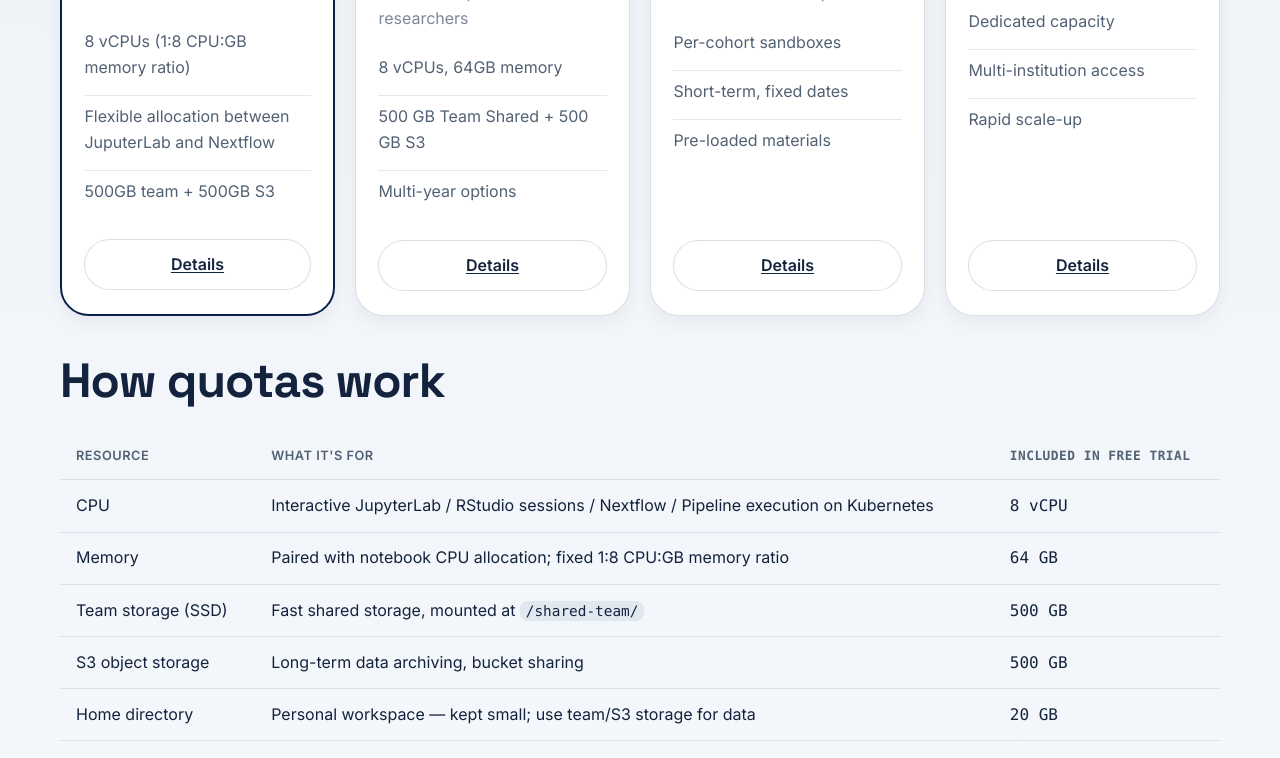
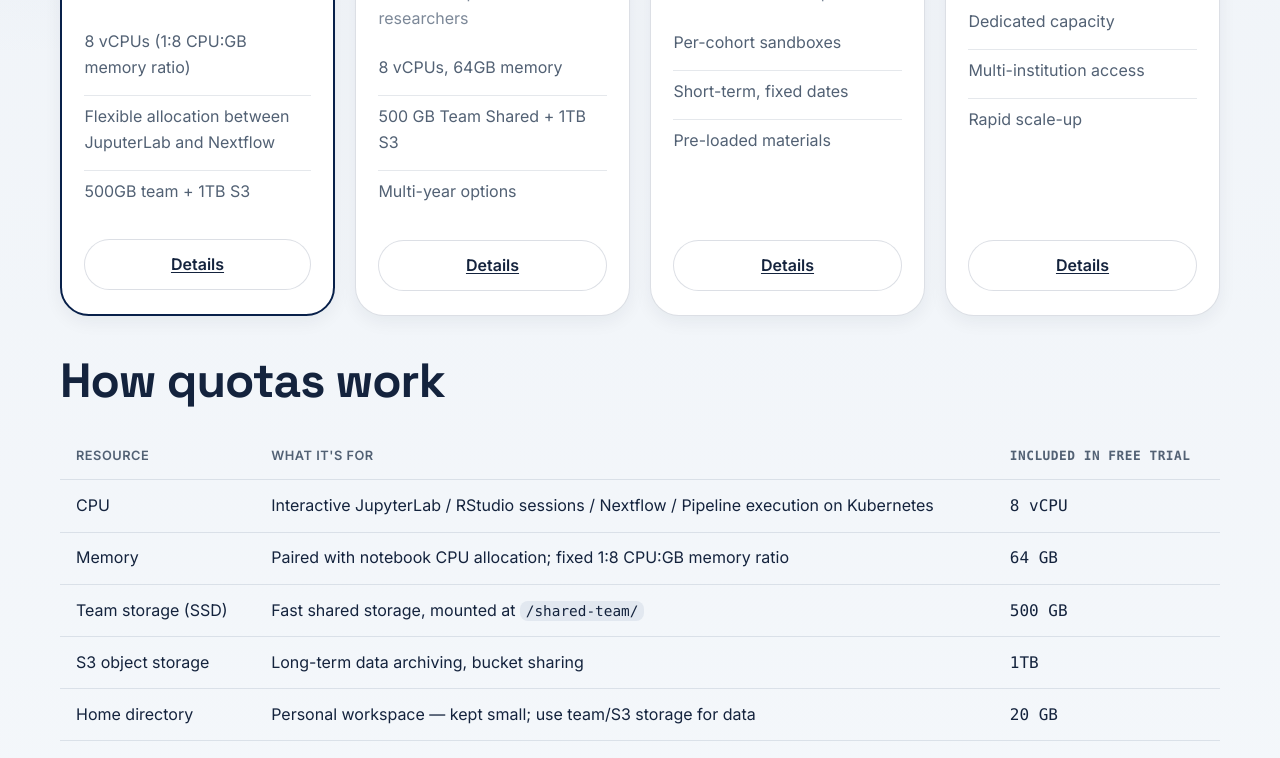
Before and after one commit to MRC-CLIMB/website, a Jekyll site: the page built from pricing/index.md, in a window 1280 px wide and 1400 px high, scrolled down 673 px. Shown: the part 154-912 px from the top of the window. Built offline with Jekyll 4.4.1, drawn with Linux system fonts in a browser that asks for light colours.

Commit message:
Update index.md

```diff
--- a/pricing/index.md
+++ b/pricing/index.md
@@ -23,7 +23,7 @@ permalink: /pricing/
     <ul>
       <li>8 vCPUs (1:8 CPU:GB memory ratio)</li>
       <li>Flexible allocation between JuputerLab and Nextflow</li>
-      <li>500GB team + 500GB S3</li>
+      <li>500GB team + 1TB S3</li>
     </ul>
     <a class="btn secondary" href="{{ '/pricing/trial/' | relative_url }}">Details</a>
   </div>
@@ -33,7 +33,7 @@ permalink: /pricing/
     <div class="plan-note">Labs &amp; independent researchers</div>
     <ul>
       <li>8 vCPUs, 64GB memory</li>
-      <li>500 GB Team Shared + 500 GB S3</li>
+      <li>500 GB Team Shared + 1TB S3</li>
       <li>Multi-year options</li>
     </ul>
     <a class="btn secondary" href="{{ '/pricing/research/' | relative_url }}">Details</a>
@@ -72,7 +72,7 @@ permalink: /pricing/
     <tr><td>CPU</td><td>Interactive JupyterLab / RStudio sessions / Nextflow / Pipeline execution on Kubernetes </td><td class="num">8 vCPU</td></tr>
     <tr><td>Memory</td><td>Paired with notebook CPU allocation; fixed 1:8 CPU:GB memory ratio</td><td class="num">64 GB</td></tr>
     <tr><td>Team storage (SSD)</td><td>Fast shared storage, mounted at <code>/shared-team/</code></td><td class="num">500 GB</td></tr>
-    <tr><td>S3 object storage</td><td>Long-term data archiving, bucket sharing</td><td class="num">500 GB</td></tr>
+    <tr><td>S3 object storage</td><td>Long-term data archiving, bucket sharing</td><td class="num">1TB</td></tr>
     <tr><td>Home directory</td><td>Personal workspace — kept small; use team/S3 storage for data</td><td class="num">20 GB</td></tr>
   </tbody>
 </table>
```
